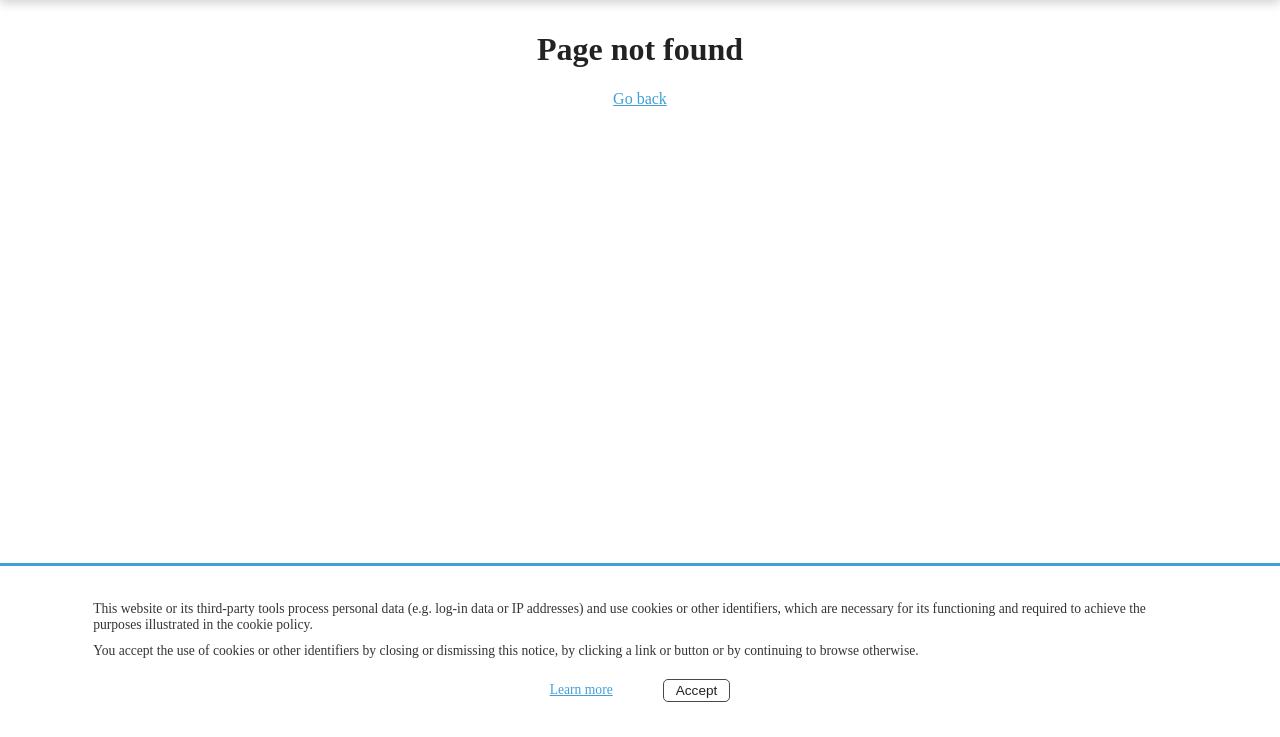
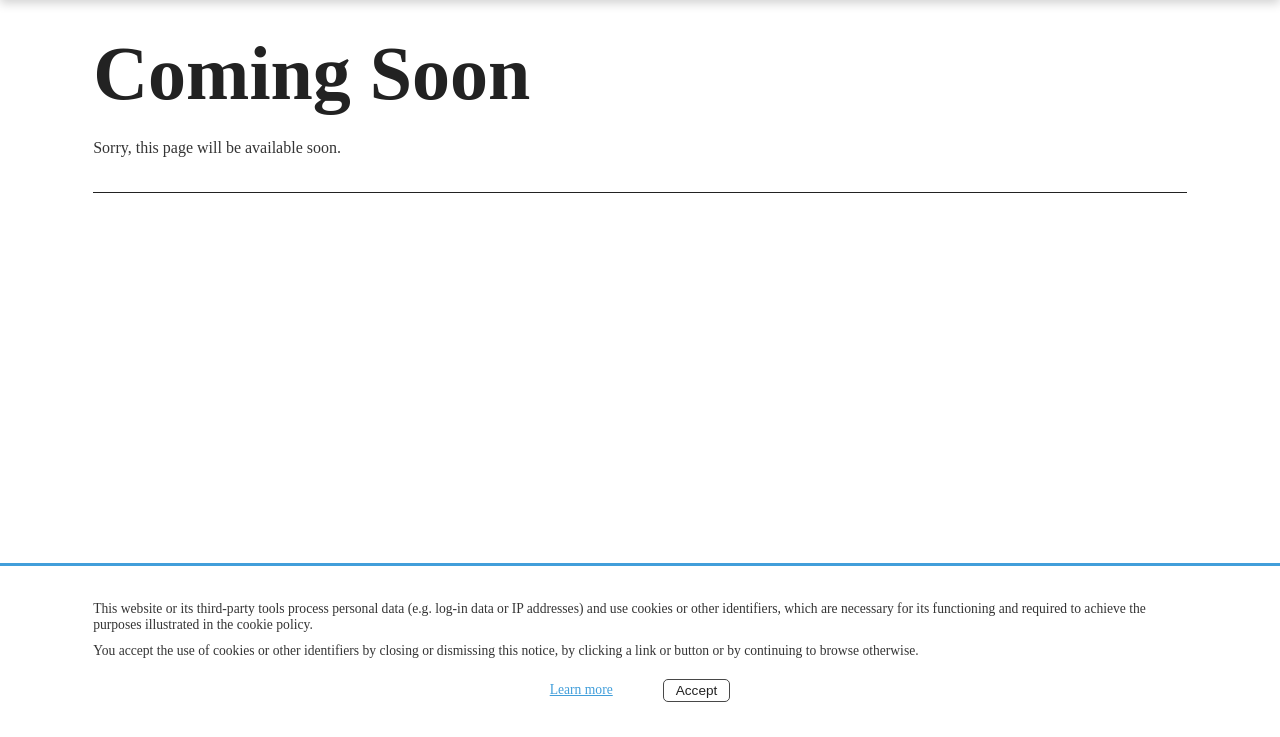
Before and after one commit to neuromatch/neuromatch.io, a Gatsby site: page /coming-soon in a window 1280 px wide. Before the commit this address had no page. Shown: the part 63-800 px from the top of the page. Built offline with nearby package versions, Linux system fonts and the light colour scheme; Gatsby itself is replaced by a stand-in of ours; what typography-theme-moraga would draw is missing.

Commit message:
add coming soon pages to newsletter and people

```diff
--- a/src/components/layout.js
+++ b/src/components/layout.js
@@ -50,7 +50,7 @@ const Layout = ({
               },
               {
                 text: "People",
-                onClick: ""
+                onClick: "/coming-soon"
               },
               {
                 text: "Press",
@@ -58,7 +58,7 @@ const Layout = ({
               },
               {
                 text: "Newsletter",
-                onClick: ""
+                onClick: "/coming-soon"
               },
               {
                 text: "Finances",
--- /dev/null
+++ b/src/pages/coming-soon.js
@@ -0,0 +1,47 @@
+import PropTypes from "prop-types";
+import React from "react";
+import styled from "styled-components";
+import Layout from "../components/layout";
+import { media } from "../styles";
+
+
+// -- COMPONENTS
+const MainBlock = styled.section`
+  padding-bottom: ${1.56 / 2}rem;
+`;
+
+const TitleHeading = styled.h1`
+  font-size: 76px;
+  font-weight: bold;
+
+  /* scale according to screen width */
+  ${media.extraSmall`
+    font-size: 16vw;
+  `}
+`;
+
+
+const TopicHeading = ({ children }) => <b>{`${children} · `}</b>;
+
+TopicHeading.propTypes = {
+  children: PropTypes.oneOfType([PropTypes.string, PropTypes.node]).isRequired
+};
+
+
+// -- MAIN
+export default () => {
+
+  return (
+    <Layout>
+      <MainBlock>
+        <TitleHeading>Coming Soon</TitleHeading>
+        <section>
+          <p>
+            Sorry, this page will be available soon.
+          </p>
+        </section>
+      </MainBlock>
+      <hr />
+    </Layout>
+  );
+};
```
